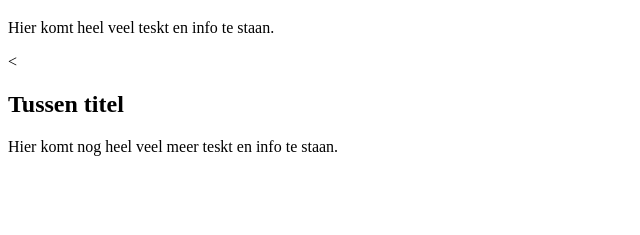
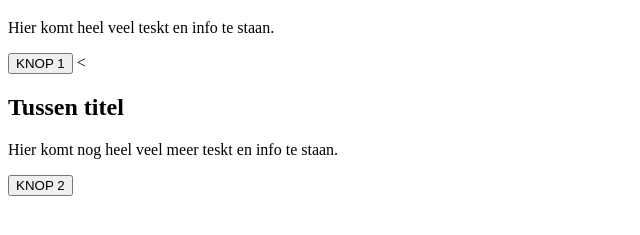
Before and after one commit to Peter9000222/peter9000222.github.io, a plain HTML site: page index.html in a window 1280 px wide. Shown: the part 61-296 px from the top of the page, without its empty margins (0-640 px from the left). Drawn offline with Linux system fonts and the light colour scheme.

Commit message:
Added two buttons

```diff
--- a/index.html
+++ b/index.html
@@ -7,9 +7,10 @@
 
     <h1>Testen</h1>
     <p>Hier komt heel veel teskt en info te staan.</p>
-
+    <button type="button" name="button1">KNOP 1</button>
     <<h2>Tussen titel</h2>
     <p>Hier komt nog heel veel meer teskt en info te staan.</p>
+    <button type="button" name="button2">KNOP 2</button>
 
 </body>
 </html>
```
